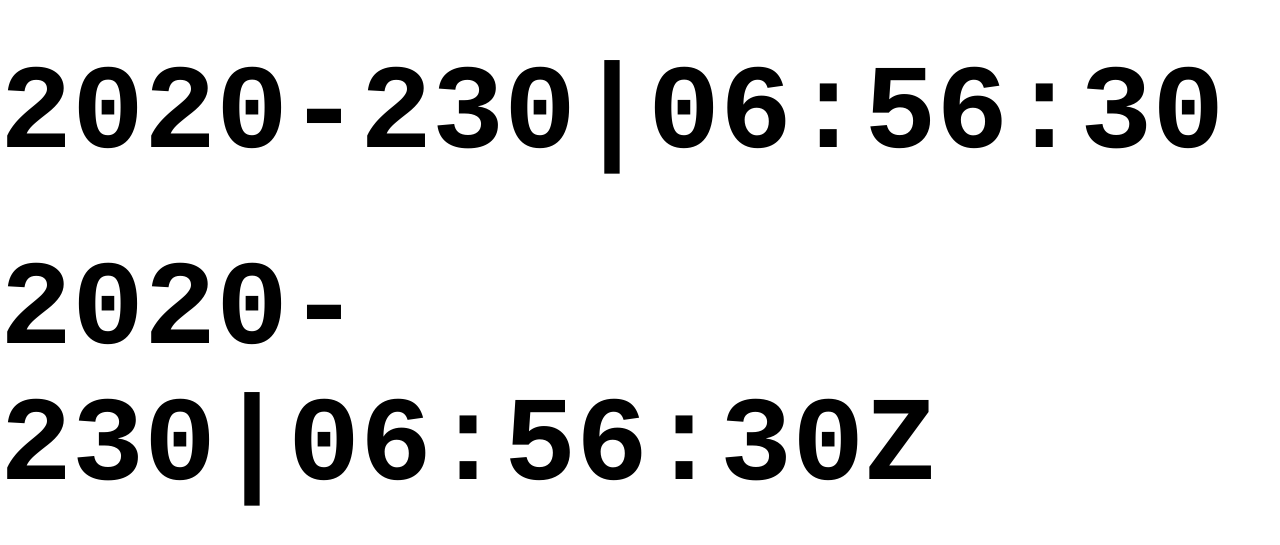
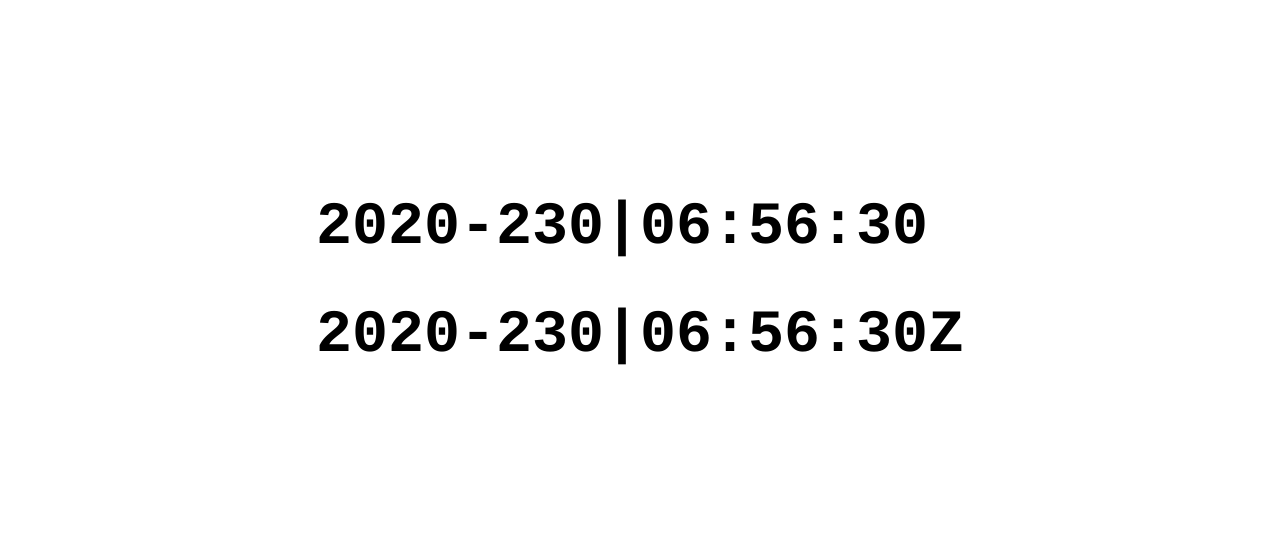
Before and after one commit to CodeFr33k/time-web, a website built with webpack: page static/index.html in a window 1280 px wide. Shown: the part 119-664 px from the top of the page. Built offline with nearby package versions, Linux system fonts and the light colour scheme.

Commit message:
shrink time font

```diff
--- a/static/style.css
+++ b/static/style.css
@@ -7,7 +7,7 @@ html {
 body {
     margin: 0;
     font-family: 'Cousine', monospace;
-    font-size: 120px;
+    font-size: 60px;
     display: flex;
     flex-direction: column;
     height: 100%;
@@ -16,5 +16,5 @@ body {
 }
 
 .local-time-element {
-    padding-bottom: 60px;
+    padding-bottom: 40px;
 }
```
